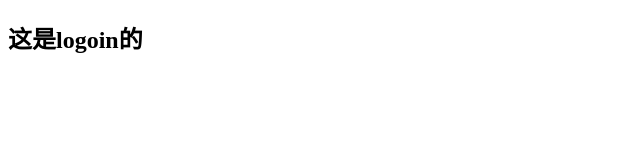
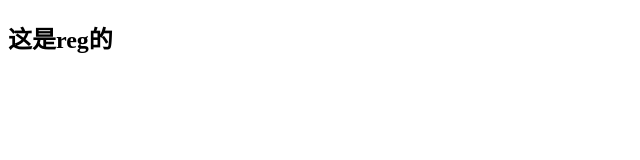
Before and after one commit to cwf305/cs, a plain HTML site: page index.html in a window 1280 px wide. Shown: the full height of the page, 0-640 px from the left. Drawn offline with Linux system fonts and the light colour scheme.

Commit message:
提交了reg的内容

```diff
--- a/index.html
+++ b/index.html
@@ -7,6 +7,6 @@
     <title>Document</title>
 </head>
 <body>
-    <h2>这是logoin的</h2>
+    <h2>这是reg的</h2>
 </body>
 </html>
```
